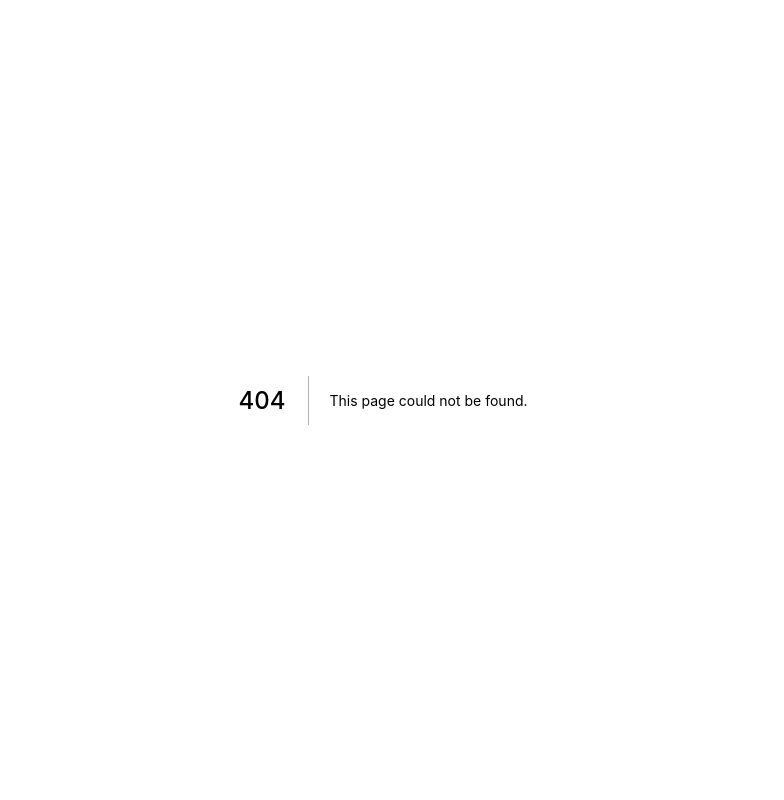
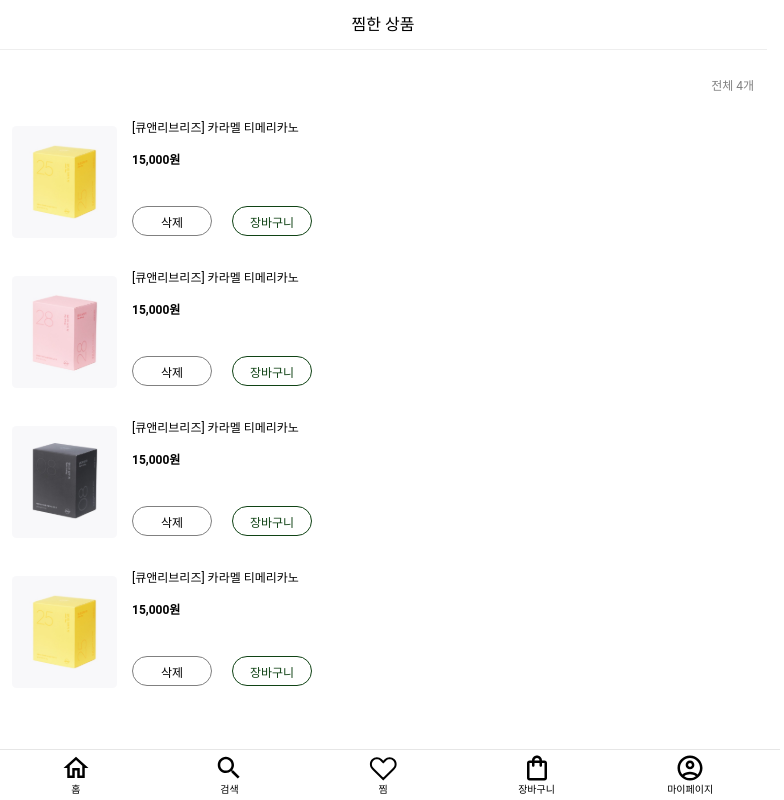
Before and after one commit to The-Teable/teave-mobile, a Next.js app: page /favorite in a window 1280 px wide. Before the commit this address had no page. Shown: the whole page, without its empty margins (257-1041 px from the left). Built offline with nearby package versions, Linux system fonts and the light colour scheme.

Commit message:
feat: 찜한 상품 페이지 구현

```diff
--- a/pages/api/dummy.json
+++ b/pages/api/dummy.json
@@ -237,5 +237,51 @@
       "name": "카라멜 티메리카노",
       "price": 15000
     }
+  ],
+  "favoriteList": [
+    {
+      "id": 0,
+      "name": "카라멜 티메리카노 ",
+      "brand": "큐앤리브리즈",
+      "type": "?",
+      "flavor": "?",
+      "caffeine": "?",
+      "efficacies": "?",
+      "price": 15000,
+      "image_url": "/image/goods1.svg"
+    },
+    {
+      "id": 0,
+      "name": "카라멜 티메리카노 ",
+      "brand": "큐앤리브리즈",
+      "type": "?",
+      "flavor": "?",
+      "caffeine": "?",
+      "efficacies": "?",
+      "price": 15000,
+      "image_url": "/image/goods2.svg"
+    },
+    {
+      "id": 0,
+      "name": "카라멜 티메리카노 ",
+      "brand": "큐앤리브리즈",
+      "type": "?",
+      "flavor": "?",
+      "caffeine": "?",
+      "efficacies": "?",
+      "price": 15000,
+      "image_url": "/image/goods3.svg"
+    },
+    {
+      "id": 0,
+      "name": "카라멜 티메리카노 ",
+      "brand": "큐앤리브리즈",
+      "type": "?",
+      "flavor": "?",
+      "caffeine": "?",
+      "efficacies": "?",
+      "price": 15000,
+      "image_url": "/image/goods1.svg"
+    }
   ]
 }
--- /dev/null
+++ b/pages/favorite.tsx
@@ -0,0 +1,87 @@
+import Image from "next/image";
+import styled from "styled-components";
+import Margin from "../components/common/Margin";
+import TitleHeader from "../components/common/TitleHeader";
+import CenteredContainer from "../components/layout/CenteredContainer";
+import TabBar from "../components/layout/TabBar";
+import { color } from "../styles/palette";
+import { favoriteList as dummy } from "./api/dummy.json";
+
+const FavoritePage = () => {
+  const favoriteList = dummy;
+  return (
+    <>
+      <TitleHeader title={"찜한 상품"} />
+      <CenteredContainer>
+        <Margin size={3} />
+        <S.Counter>전체 {favoriteList.length}개</S.Counter>
+        <Margin size={3} />
+        {favoriteList.map(({ id, name, brand, price, image_url }) => (
+          <>
+            <S.ItemContainer key={id}>
+              <Image src={image_url} width={105} height={120} alt={name} />
+              <Margin size={1.5} row />
+              <S.ItemWrapper>
+                <S.Title>
+                  [{brand}] {name}
+                </S.Title>
+                <Margin size={2} />
+                <S.Price>{price.toLocaleString()}원</S.Price>
+                <Margin size={4} />
+                <S.ButtonContainer>
+                  <S.Button>삭제</S.Button>
+                  <Margin size={2} row />
+                  <S.GreenButton>장바구니</S.GreenButton>
+                </S.ButtonContainer>
+              </S.ItemWrapper>
+            </S.ItemContainer>
+            <Margin size={3} />
+          </>
+        ))}
+      </CenteredContainer>
+      <TabBar />
+    </>
+  );
+};
+
+export default FavoritePage;
+
+const S: any = {};
+
+S.Counter = styled.div`
+  text-align: right;
+  color: #808080;
+  font-size: 1.2rem;
+`;
+
+S.ItemContainer = styled.div`
+  display: flex;
+`;
+S.ItemWrapper = styled.div``;
+
+S.Title = styled.h3`
+  font-size: 1.2rem;
+`;
+S.Price = styled.p`
+  font-size: 1.2rem;
+  font-weight: bold;
+`;
+
+S.ButtonContainer = styled.div`
+  display: flex;
+`;
+
+S.Button = styled.button`
+  font-size: 1.2rem;
+  border-radius: 2rem;
+  width: 8rem;
+  height: 3rem;
+  text-align: center;
+  background-color: #ffffff;
+  border: 1px solid #808080;
+`;
+
+S.GreenButton = styled(S.Button)`
+  color: ${color.teaveGreen};
+  border: 1px solid ${color.teaveGreen};
+`;
```
